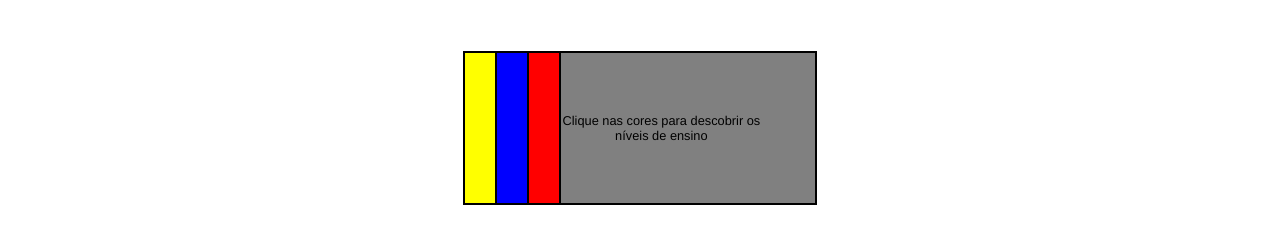
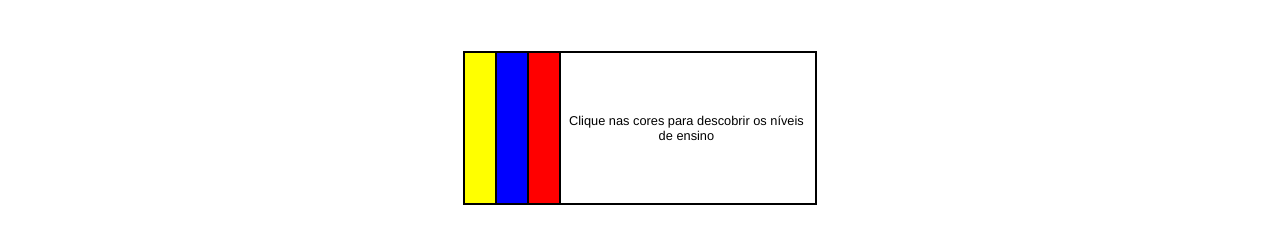
Before and after one commit to arturriegel/colegioegalite, a plain HTML site: page index.html in a window 1280 px wide. Shown: the part 656-900 px from the top of the page. Drawn offline with nearby package versions, Linux system fonts and the light colour scheme.

Commit message:
v3.2 MAIN

```diff
--- a/estilos/style.css
+++ b/estilos/style.css
@@ -127,7 +127,6 @@ section#depoimentos div {
 
 #ensino > div#boxens > div#selecaoens {
     display: inline-flex;
-    background-color: gray;
     margin-left: -4px;
     width: 253.3px;
     height: 150px;
@@ -137,11 +136,10 @@ section#depoimentos div {
 #ensino > div#boxens > div#selecaoens > p {
     display: inline-flex;
     align-items: center;
-    margin: auto;
     font-size: 0.8em;
     position: absolute;
     text-align: center;
-    width: 200px;
+    width: 250px;
     height: 150px;
 }
 
```
